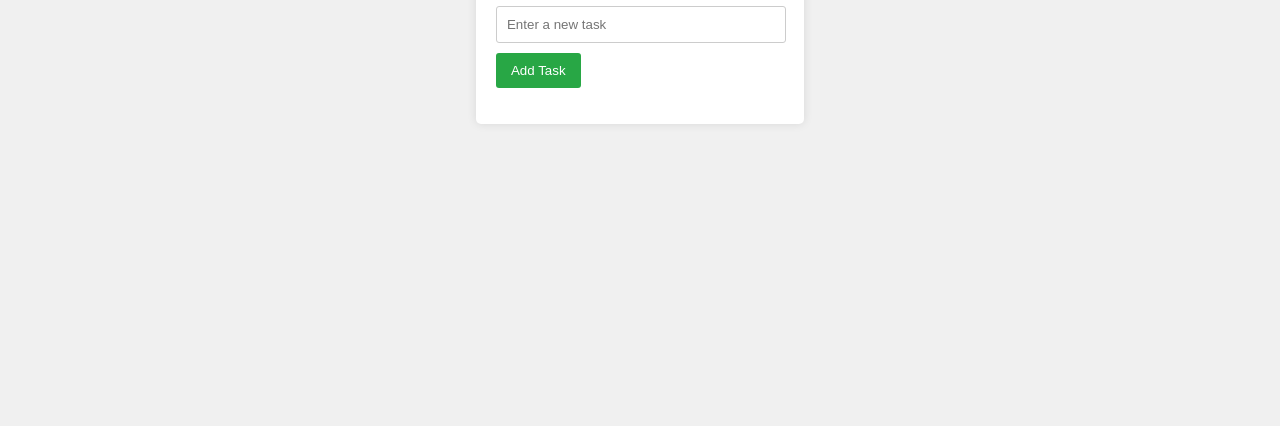
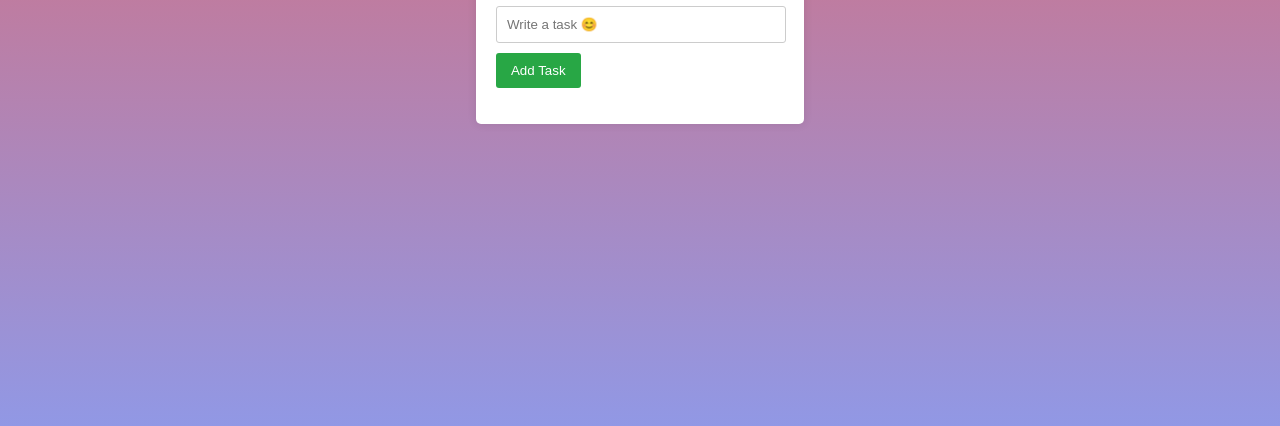
Before and after one commit to jabir756/web-note, a plain HTML site: page index.html in a window 1280 px wide. Shown: the part 374-800 px from the top of the page. Drawn offline with Linux system fonts and the light colour scheme.

Commit message:
background color in gradiant + emoji in placeholder

```diff
--- a/index.html
+++ b/index.html
@@ -9,7 +9,7 @@
 <body>
     <div class="container">
         <h1>To-Do List</h1>
-        <input type="text" id="task-input" placeholder="Enter a new task">
+        <input type="text" id="task-input" placeholder="Write a task 😊">
         <button id="add-task-button">Add Task</button>
         <ul id="task-list"></ul>
     </div>
--- a/styles.css
+++ b/styles.css
@@ -5,7 +5,7 @@ body {
     align-items: center;
     height: 100vh;
     margin: 0;
-    background-color: #f0f0f0;
+    background: linear-gradient(#e66465, #9198e5);
 }
 
 .container {
```
